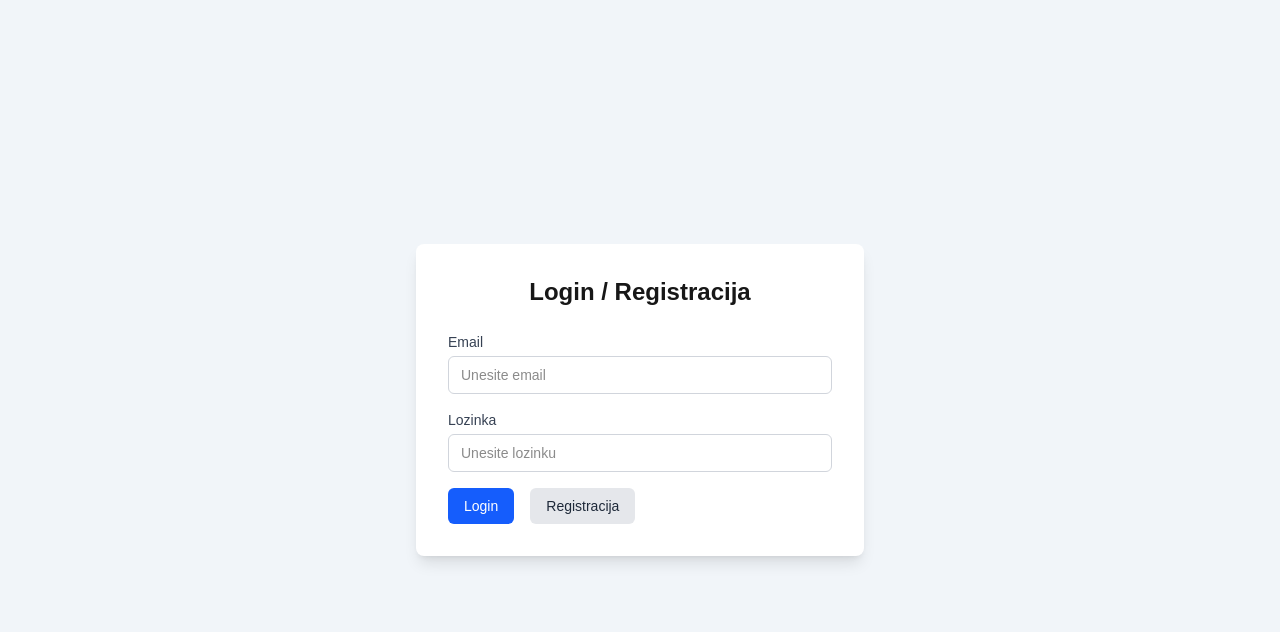
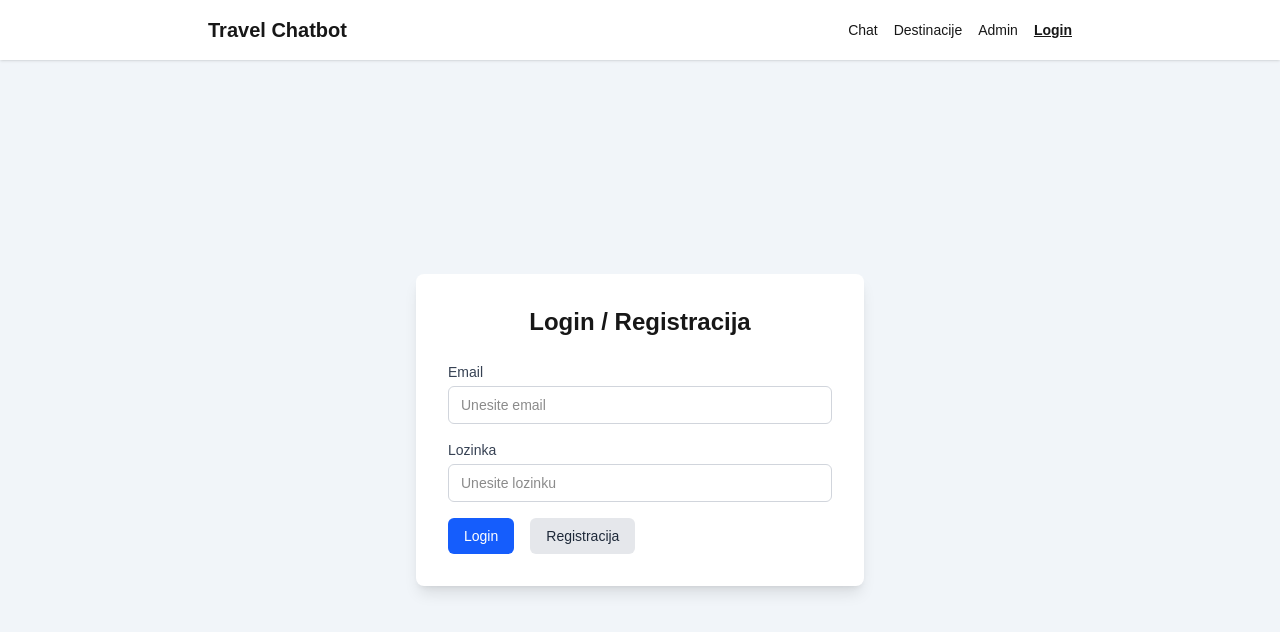
Before and after one commit to elab-development/internet-tehnologije-2025-chatbot_2022_0143, a Next.js app: page /login in a window 1280 px wide. Shown: the top 632 px of the page. Built offline with nearby package versions, Linux system fonts and the light colour scheme.

Commit message:
Ispravljene stranice

```diff
--- a/src/app/admin/page.tsx
+++ b/src/app/admin/page.tsx
@@ -6,7 +6,7 @@ import Card from "../components/Card";
 
 export default function AdminPage() {
   const handleManageFaq = () => {
-    alert("Ovo će kasnije voditi na upravljanje FAQ (pitanja/odgovori).");
+    alert("Ovo će kasnije voditi na upravljanje FAQ.");
   };
 
   const handleManageDestinations = () => {
@@ -19,6 +19,7 @@ export default function AdminPage() {
 
   return (
     <div className="min-h-screen bg-slate-100 flex flex-col">
+      {/* HEADER – ISTI MENI KAO NA HOME I LOGIN */}
       <header className="bg-white shadow-sm py-4">
         <div className="max-w-4xl mx-auto px-4 flex justify-between items-center">
           <h1 className="text-xl font-bold">Admin panel</h1>
@@ -26,8 +27,11 @@ export default function AdminPage() {
             <a href="/" className="hover:underline">
               Chat
             </a>
-            <a href="/destinations" className="hover:underline">
+            <a href="/destinacija" className="hover:underline">
               Destinacije
+            </a>
+            <a href="/admin" className="font-semibold underline">
+              Admin
             </a>
             <a href="/login" className="hover:underline">
               Login
--- a/src/app/destinacija/page.tsx
+++ b/src/app/destinacija/page.tsx
@@ -23,8 +23,8 @@ const mockDestinations: Destination[] = [
   },
   {
     id: 3,
-    title: "Tokio",
-    description: "Futuristički grad, anime, tehnologija, sushi.",
+    title: "Barselona",
+    description: "Sagrada Familia, prepoznatljiva arhitektura i odličan noćni život.",
   },
 ];
 
--- a/src/app/login/page.tsx
+++ b/src/app/login/page.tsx
@@ -8,7 +8,6 @@ export default function LoginPage() {
   const [email, setEmail] = useState("");
   const [password, setPassword] = useState("");
 
-  // NEMA event parametra
   const handleLogin = () => {
     alert(`Login za: ${email}`);
   };
@@ -18,11 +17,34 @@ export default function LoginPage() {
   };
 
   return (
-    <div className="min-h-screen flex items-center justify-center bg-slate-100">
+    <div className="min-h-screen bg-slate-100 flex flex-col">
+      {/* HEADER SA MENIJEM – ISTI KAO NA HOME */}
+      <header className="bg-white shadow-sm py-4">
+        <div className="max-w-4xl mx-auto px-4 flex justify-between items-center">
+          <h1 className="text-xl font-bold">Travel Chatbot</h1>
+          <nav className="space-x-4 text-sm">
+            <a href="/" className="hover:underline">
+              Chat
+            </a>
+            <a href="/destinacija" className="hover:underline">
+              Destinacije
+            </a>
+            <a href="/admin" className="hover:underline">
+              Admin
+            </a>
+            <a href="/login" className="font-semibold underline">
+              Login
+            </a>
+          </nav>
+        </div>
+      </header>
+
+      {/* FORMA ZA LOGIN/REG */}
+      <main className="flex-1 flex items-center justify-center px-4">
         <div className="bg-white shadow-lg rounded-lg p-8 w-full max-w-md">
-        <h1 className="text-2xl font-bold mb-6 text-center">
+          <h2 className="text-2xl font-bold mb-6 text-center">
             Login / Registracija
-        </h1>
+          </h2>
 
           <form className="space-y-4">
             <InputField
@@ -51,6 +73,7 @@ export default function LoginPage() {
             </div>
           </form>
         </div>
+      </main>
     </div>
   );
 }
--- a/src/app/page.tsx
+++ b/src/app/page.tsx
@@ -5,10 +5,14 @@ import CustomButton from "./components/CustomButton";
 import InputField from "./components/InputField";
 import Card from "./components/Card";
 
+type ChatMessage = {
+  id: number;
+  from: "user" | "bot";
+  text: string;
+};
+
 export default function HomePage() {
-  const [messages, setMessages] = useState<
-    { id: number; from: "user" | "bot"; text: string }[]
-  >([
+  const [messages, setMessages] = useState<ChatMessage[]>([
     {
       id: 1,
       from: "bot",
@@ -23,15 +27,15 @@ export default function HomePage() {
 
     if (!currentQuestion.trim()) return;
 
-    const userMsg = {
+    const userMsg: ChatMessage = {
       id: Date.now(),
-      from: "user" as const,
+      from: "user",
       text: currentQuestion,
     };
 
-    const botMsg = {
+    const botMsg: ChatMessage = {
       id: Date.now() + 1,
-      from: "bot" as const,
+      from: "bot",
       text:
         "Ovo će kasnije pozivati backend /api/chat/ask. Ti si pitao: " +
         currentQuestion,
@@ -43,12 +47,16 @@ export default function HomePage() {
 
   return (
     <div className="min-h-screen bg-slate-100 flex flex-col">
+      {/* HEADER + NAV */}
       <header className="bg-white shadow-sm py-4">
         <div className="max-w-4xl mx-auto px-4 flex justify-between items-center">
           <h1 className="text-xl font-bold">Travel Chatbot</h1>
           <nav className="space-x-4 text-sm">
-            <a href="/" className="hover:underline">
+            <a href="/" className="font-semibold underline">
               Chat
+            </a>
+            <a href="/destinacija" className="hover:underline">
+              Destinacije
             </a>
             <a href="/admin" className="hover:underline">
               Admin
@@ -60,6 +68,7 @@ export default function HomePage() {
         </div>
       </header>
 
+      {/* CHAT */}
       <main className="flex-1 max-w-4xl mx-auto px-4 py-6 flex flex-col gap-4">
         <Card title="Chat sa chatbotom">
           <div className="h-64 overflow-y-auto border border-slate-200 rounded p-3 bg-slate-50 mb-4">
```
Lines whose indentation alone changed are shown as unchanged.
